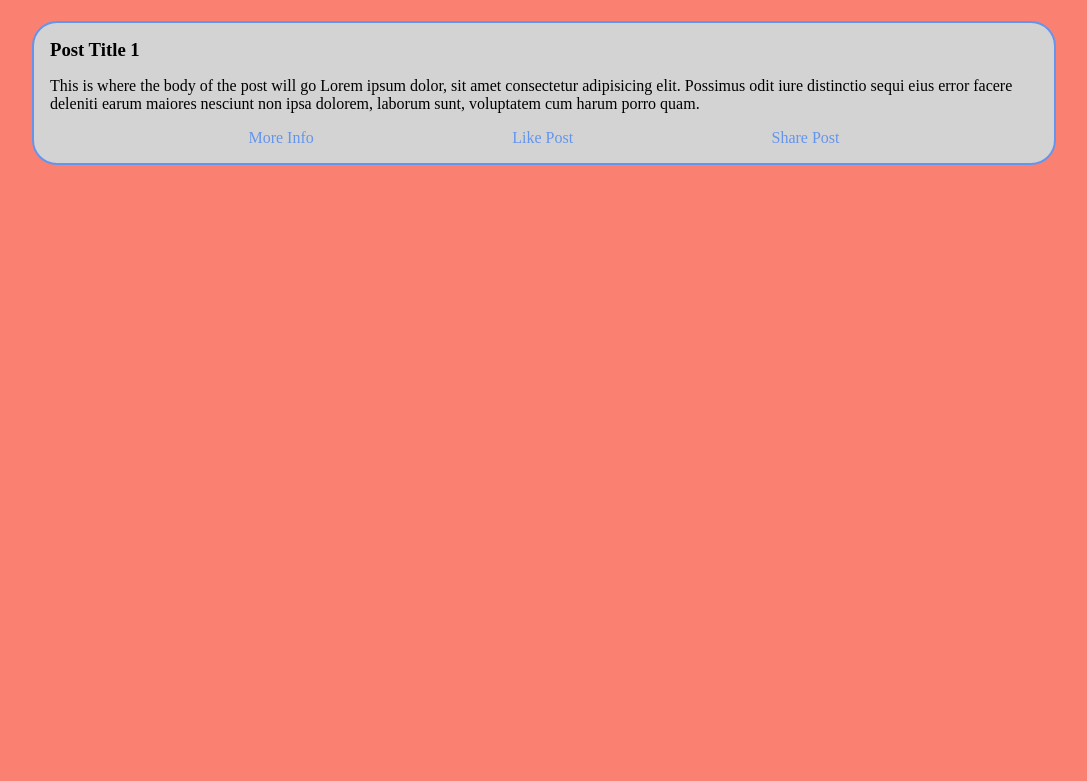
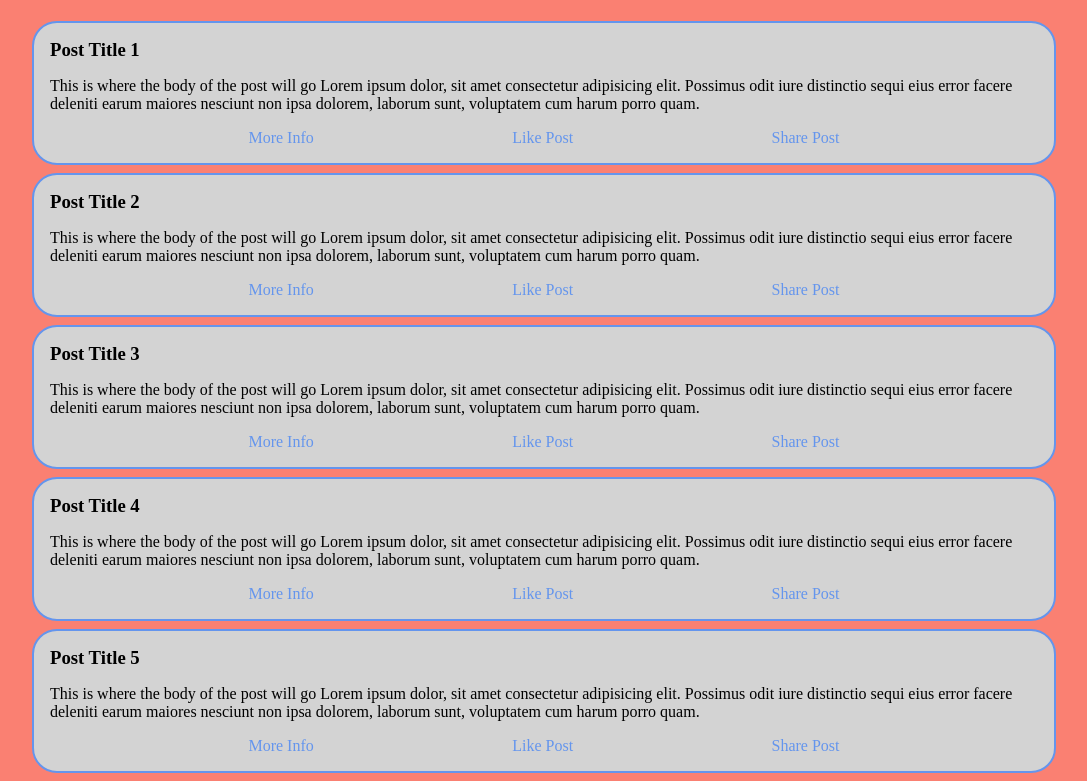
Before and after one commit to connorrubattino/CSS-grid-blog, a plain HTML site: page index.html in a window 1280 px wide. Shown: the part 427-1208 px from the top of the page, without its empty margins (96-1183 px from the left). Before the commit the page ends 800 px from the top, so only its background shows below. Drawn offline with Linux system fonts and the light colour scheme.

Commit message:
added more posts

```diff
--- a/css/main.css
+++ b/css/main.css
@@ -40,7 +40,6 @@ body {
 .nav-links > a {
     color: white;
     text-decoration: none;
-
 }
 
 .nav-links > a:hover {
@@ -51,7 +50,6 @@ body {
 .prof-pic {
     grid-area: prof-pic;
     align-self: center;
-
 }
 
 .img-container {
--- a/index.html
+++ b/index.html
@@ -21,7 +21,6 @@
                 <a href="#">Sign Up</a>
             </div>
         </div>
-
         <div class="prof-pic">
             <div class="img-container">
                 <img src="https://picsum.photos/500" alt="prof pic" id="prof-img">
@@ -57,6 +56,59 @@
                     <a href="">Like Post</a>
                     <a href="">Share Post</a>
                 </div>
+
+            </div>
+            <div class="post-card">
+                <!-- post title -->
+                <h3>Post Title 2</h3>
+                <!-- post body -->
+                <p>This is where the body of the post will go Lorem ipsum dolor, sit amet consectetur adipisicing elit. Possimus odit iure distinctio sequi eius error facere deleniti earum maiores nesciunt non ipsa dolorem, laborum sunt, voluptatem cum harum porro quam.</p>
+                <!-- post links -->
+                <div class="post-links">
+                    <a href="">More Info</a>
+                    <a href="">Like Post</a>
+                    <a href="">Share Post</a>
+                </div>
+
+            </div>
+            <div class="post-card">
+                <!-- post title -->
+                <h3>Post Title 3</h3>
+                <!-- post body -->
+                <p>This is where the body of the post will go Lorem ipsum dolor, sit amet consectetur adipisicing elit. Possimus odit iure distinctio sequi eius error facere deleniti earum maiores nesciunt non ipsa dolorem, laborum sunt, voluptatem cum harum porro quam.</p>
+                <!-- post links -->
+                <div class="post-links">
+                    <a href="">More Info</a>
+                    <a href="">Like Post</a>
+                    <a href="">Share Post</a>
+                </div>
+
+            </div>
+            <div class="post-card">
+                <!-- post title -->
+                <h3>Post Title 4</h3>
+                <!-- post body -->
+                <p>This is where the body of the post will go Lorem ipsum dolor, sit amet consectetur adipisicing elit. Possimus odit iure distinctio sequi eius error facere deleniti earum maiores nesciunt non ipsa dolorem, laborum sunt, voluptatem cum harum porro quam.</p>
+                <!-- post links -->
+                <div class="post-links">
+                    <a href="">More Info</a>
+                    <a href="">Like Post</a>
+                    <a href="">Share Post</a>
+                </div>
+
+            </div>
+            <div class="post-card">
+                <!-- post title -->
+                <h3>Post Title 5</h3>
+                <!-- post body -->
+                <p>This is where the body of the post will go Lorem ipsum dolor, sit amet consectetur adipisicing elit. Possimus odit iure distinctio sequi eius error facere deleniti earum maiores nesciunt non ipsa dolorem, laborum sunt, voluptatem cum harum porro quam.</p>
+                <!-- post links -->
+                <div class="post-links">
+                    <a href="">More Info</a>
+                    <a href="">Like Post</a>
+                    <a href="">Share Post</a>
+                </div>
+
             </div>
         </div>
     </div>
```
